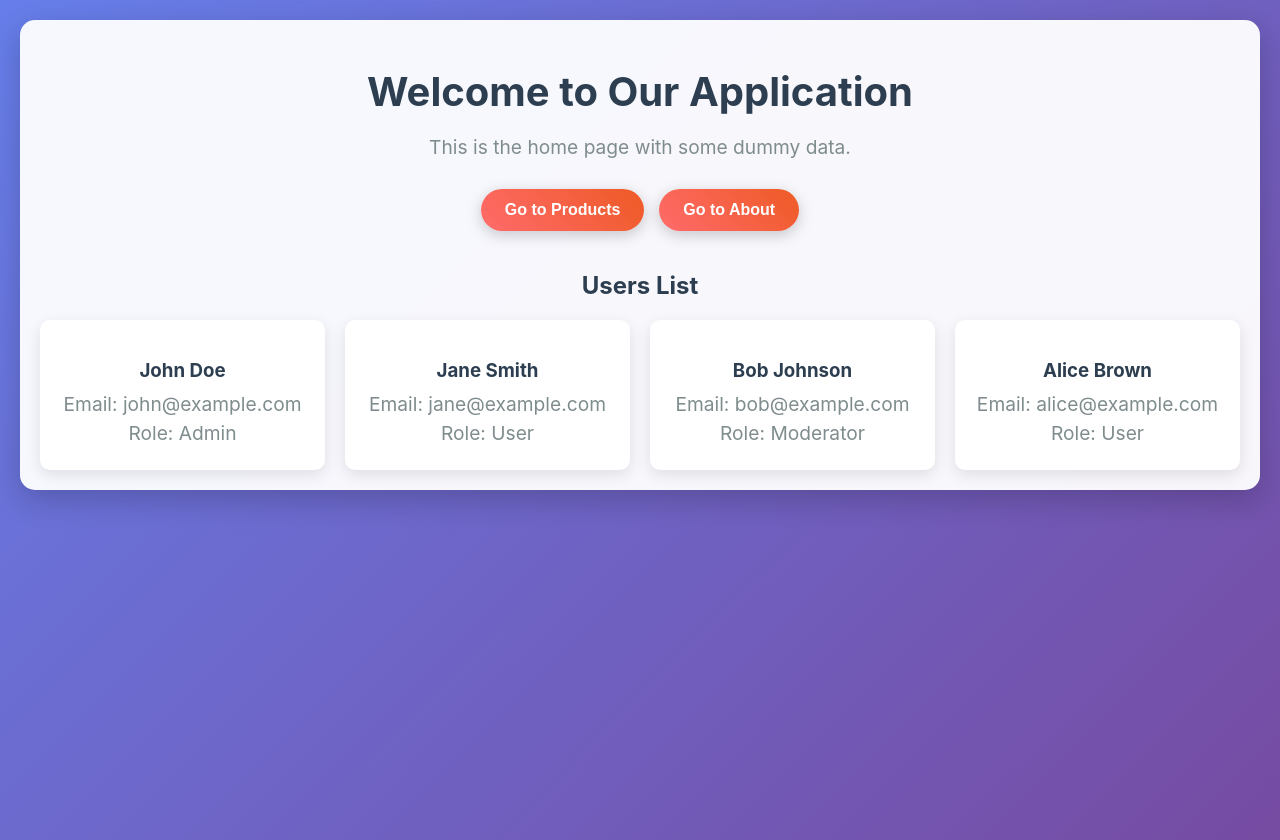
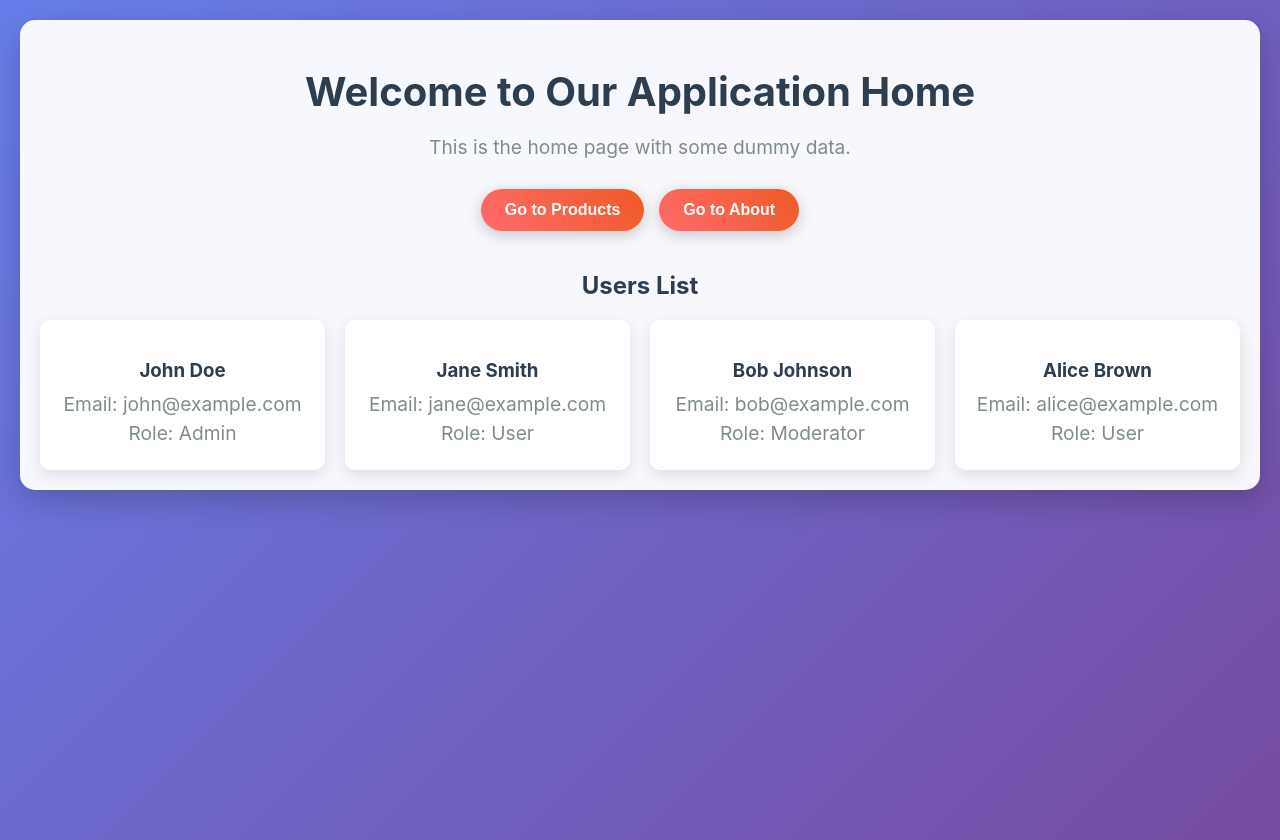
Before and after one commit to imguccho/code-coverage-analysis, a React (Create React App) app: page / in a window 1280 px wide. Built offline with nearby package versions, Linux system fonts and the light colour scheme.

Commit message:
Update Home component heading to be more descriptive

```diff
--- a/src/components/Home.tsx
+++ b/src/components/Home.tsx
@@ -29,7 +29,7 @@ const Home: React.FC = () => {
 
   return (
     <div className="home-container">
-      <h1>Welcome to Our Application</h1>
+      <h1>Welcome to Our Application Home</h1>
       <p>This is the home page with some dummy data.</p>
 
       <div className="navigation-buttons">
```
